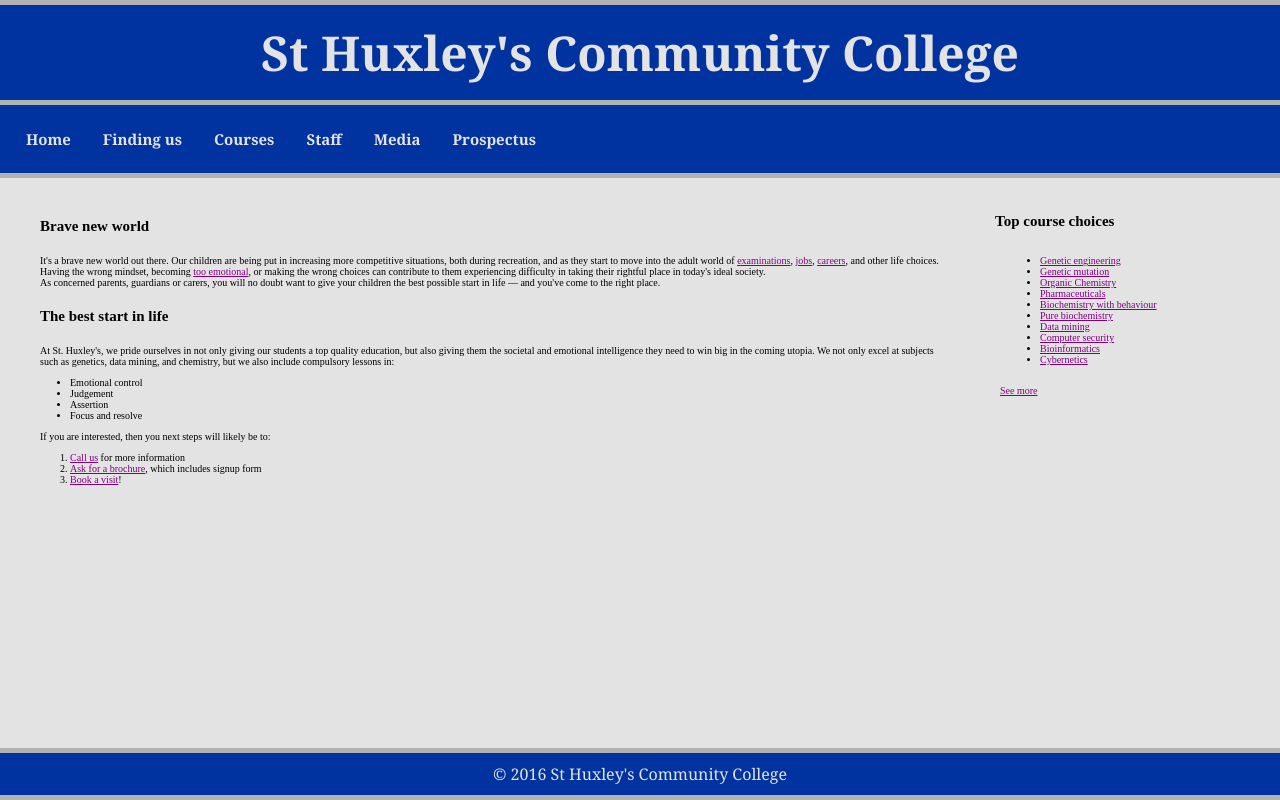
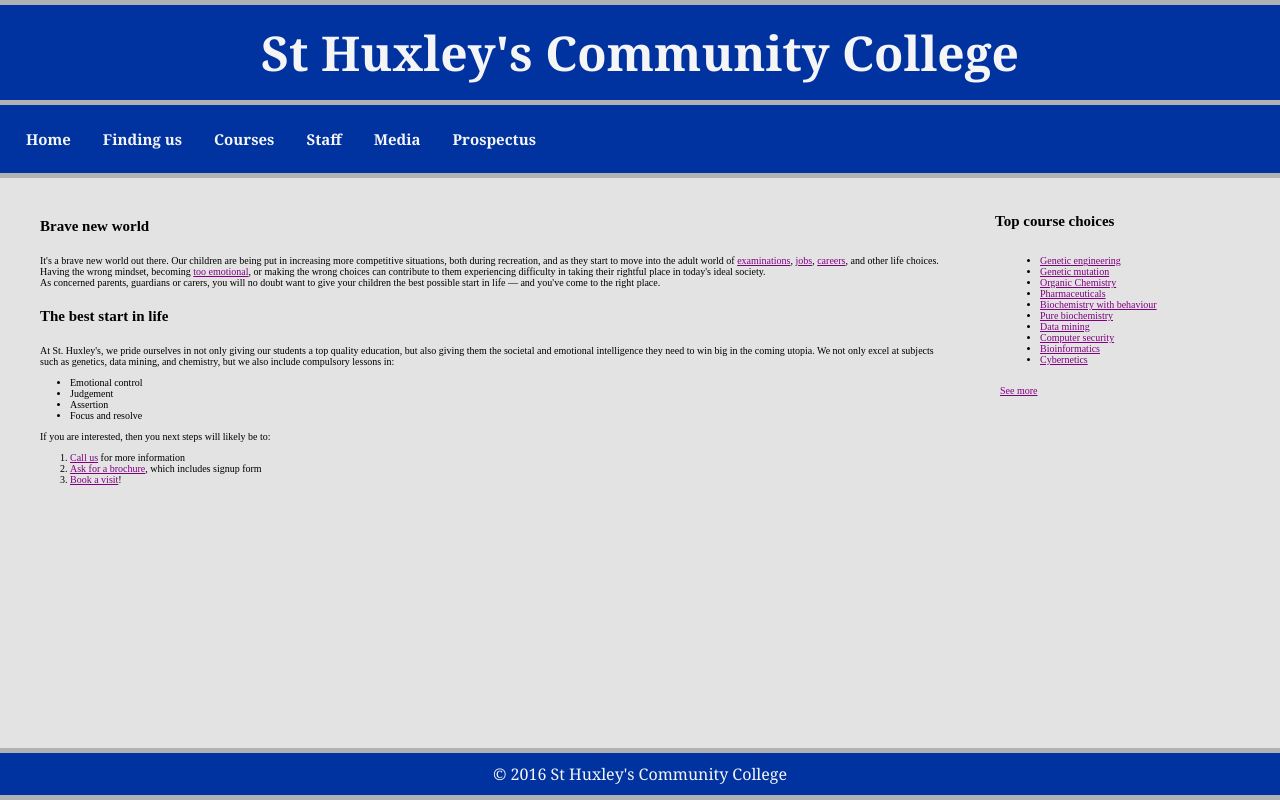
Before and after one commit to AngelaRProjects/Project-2, a plain HTML site: page index.html in a window 1280 px wide. Drawn offline with Linux system fonts and the light colour scheme; a web font is replaced by a local one.

Commit message:
Add files via upload

```diff
--- a/style.css
+++ b/style.css
@@ -52,6 +52,8 @@
     margin: 0 auto;
     font-size: 10px;
     background-color: lab(90.24% 0 -0.01);
+    min-width: 1000px;
+    max-width: 2000px;
   }
 
   @font-face {
@@ -102,7 +104,7 @@
   header, footer {
     font-family: Georgia, 'Times New Roman', Times, serif;
     background-color: #0033a0;
-    color: lab(90.24% 0 -0.01);
+    color: whitesmoke;
     border-top: 5px solid #b1b3b3;
     border-bottom: 5px solid #b1b3b3;
     text-align: center;
@@ -120,7 +122,7 @@
   position: absolute;
   bottom: 0;
   width: 100%;
-  max-width: 1400px;
+  max-width: 2000px;
   }
 
   nav {
@@ -145,7 +147,7 @@
 
   nav li a {
     display: block;
-    color: lab(90.24% 0 -0.01);
+    color: whitesmoke;
     text-align: center;
     padding: 14px 16px;
     text-decoration: none;
```
